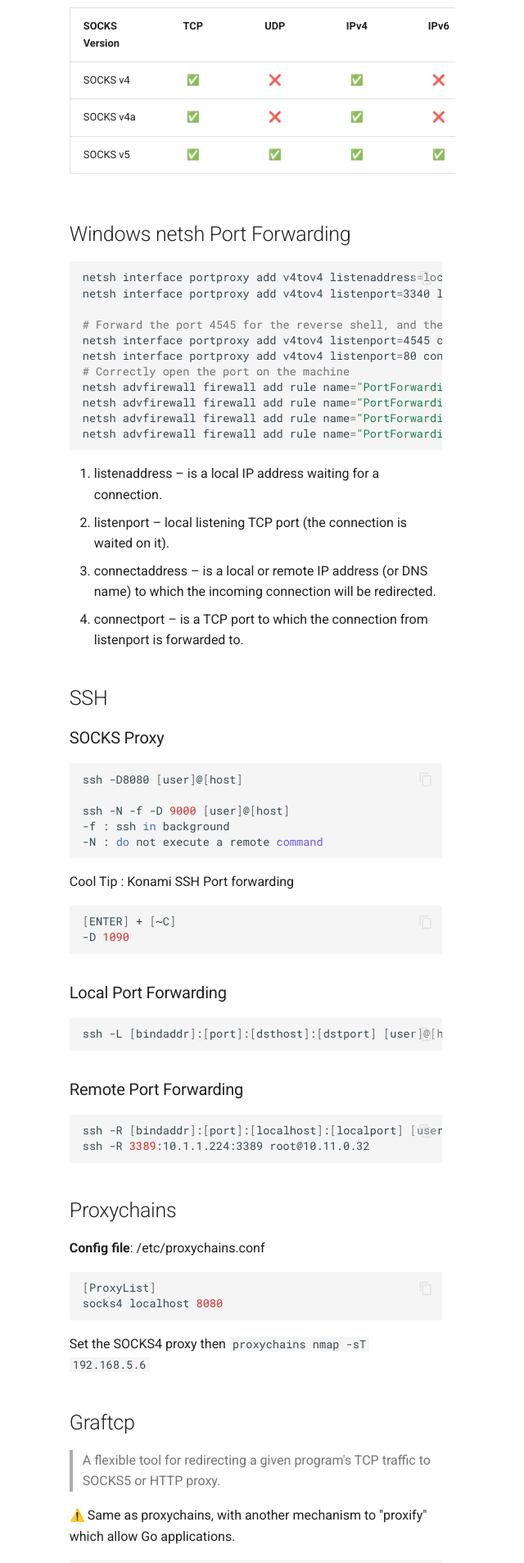
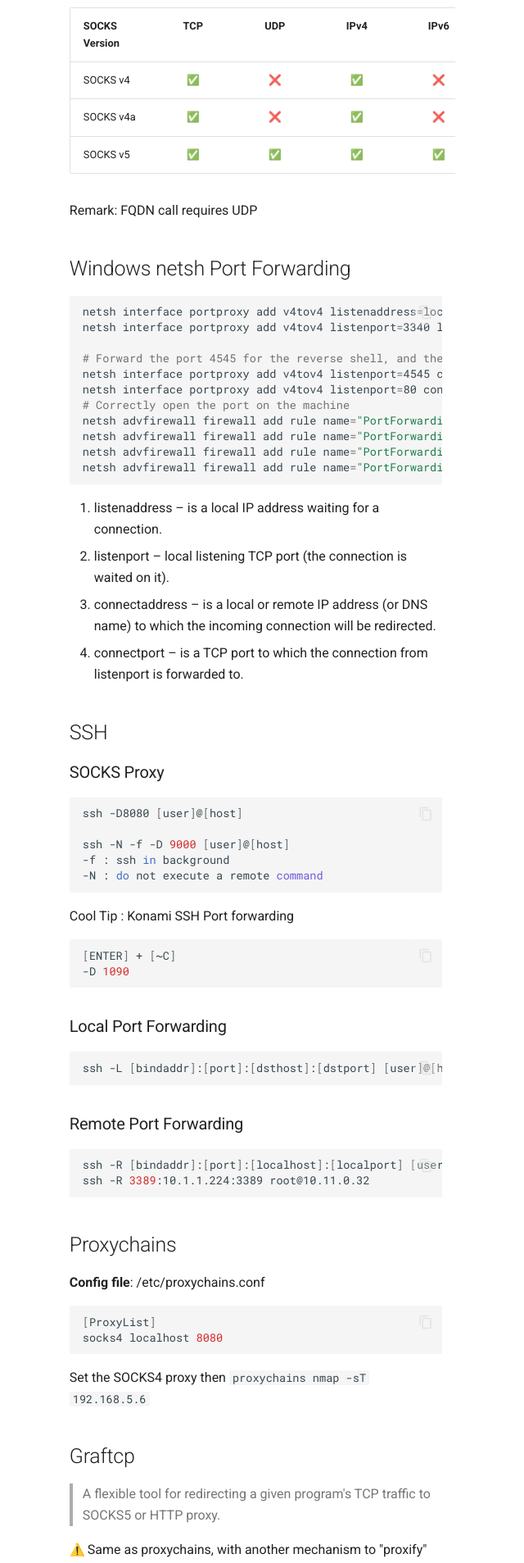
Before and after one commit to Team-Recon-Black-Ops/maldev-blog, an MkDocs documentation site: the page built from docs/redteam/lateral movement/pivoting/network-pivoting-techniques.md, in a window 1280 px wide. Shown: the part 1186-3093 px from the top of the page at 82% size, without its empty margins (261-901 px from the left). Built offline with MkDocs 1.6.1 and Material for MkDocs 9.7.7, drawn with Linux system fonts in a browser that asks for light colours; emoji names are drawn with the system emoji font; comment, search, counter and statistics services are not loaded.

Commit message:
Update network-pivoting-techniques.md

```diff
--- a/docs/redteam/lateral movement/pivoting/network-pivoting-techniques.md
+++ b/docs/redteam/lateral movement/pivoting/network-pivoting-techniques.md
@@ -36,6 +36,8 @@
 | SOCKS v4      | ✅    | ❌    | ✅    | ❌    | ❌       | ❌        |
 | SOCKS v4a     | ✅    | ❌    | ✅    | ❌    | ✅       | ❌        |
 | SOCKS v5      | ✅    | ✅    | ✅    | ✅    | ✅       | ✅        |
+
+Remark: FQDN call requires UDP
 
 
 ## Windows netsh Port Forwarding
```
